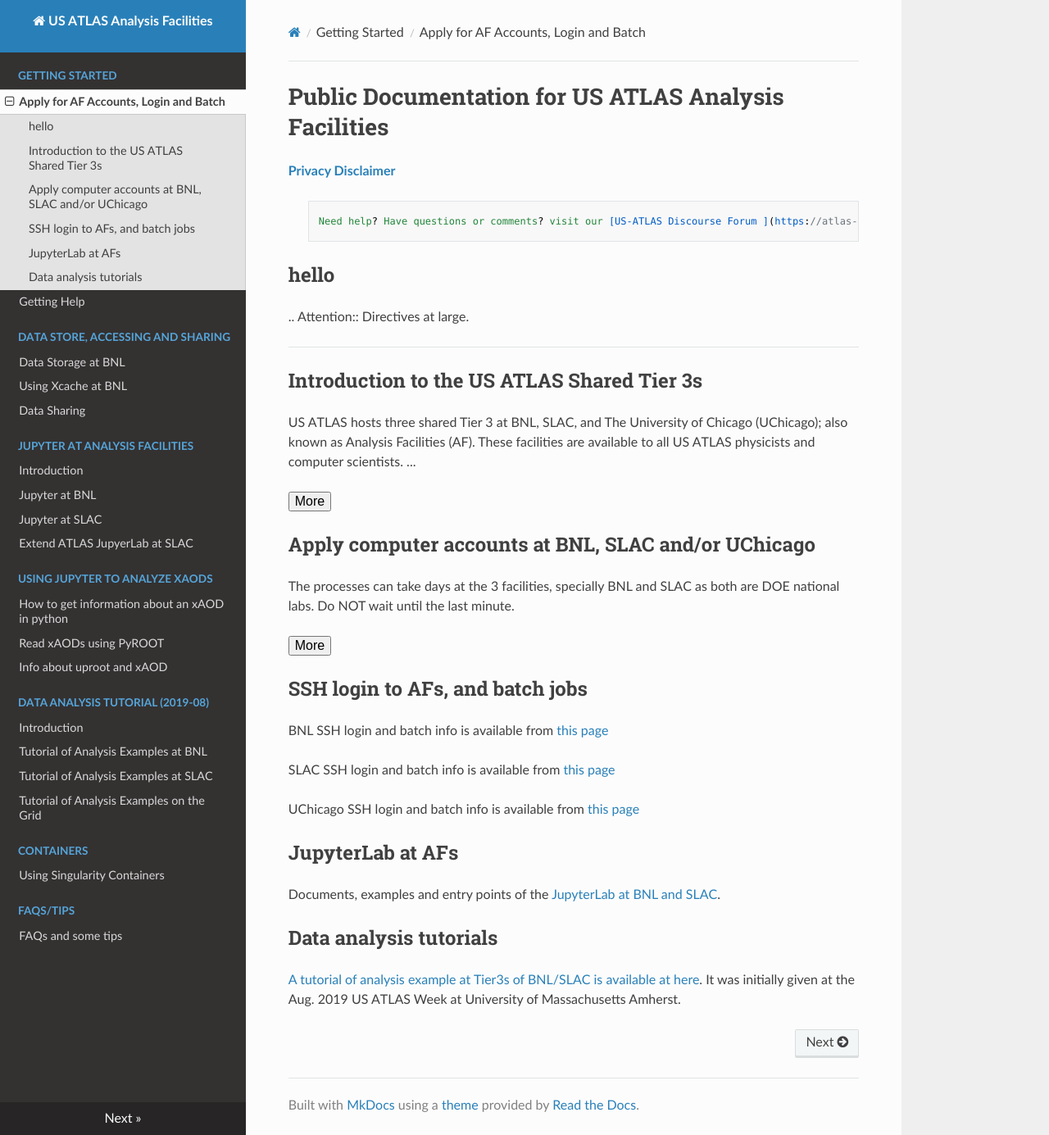
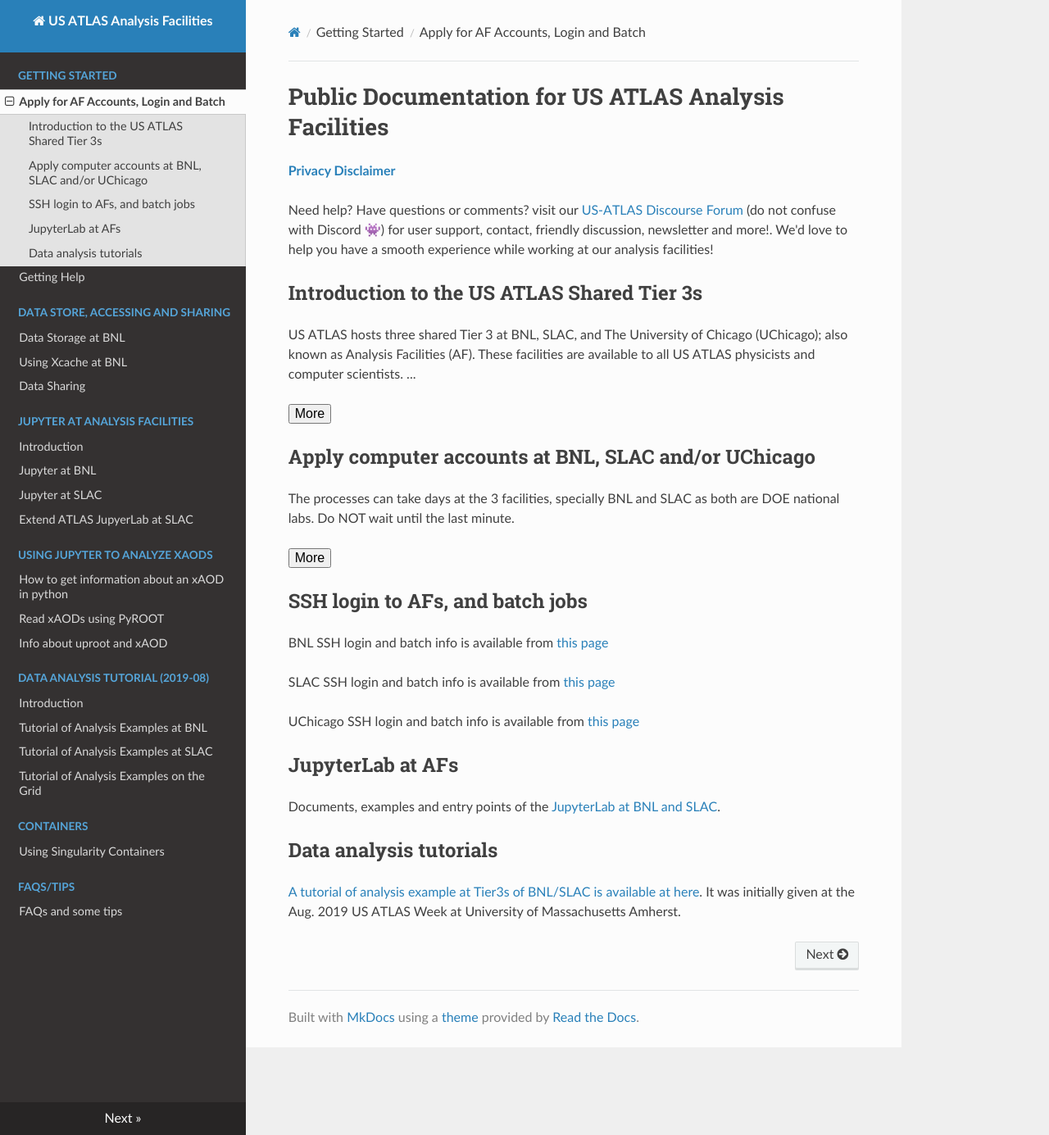
Before and after one commit to usatlas/AFdocs, an MkDocs documentation site: the page built from tier3docs/README.md, in a window 1280 px wide and 1385 px high. Shown: the whole window at 82% size. Built offline with MkDocs 1.6.1, drawn with Linux system fonts in a browser that asks for light colours; nearby versions of some CDN libraries.

Commit message:
Update README.md

```diff
--- a/tier3docs/README.md
+++ b/tier3docs/README.md
@@ -9,13 +9,9 @@
 
 <b>[Privacy Disclaimer](privacyDisclaimer)</b>
 
->     Need help? Have questions or comments? visit our [US-ATLAS Discourse Forum ](https://atlas-talk.sdcc.bnl.gov/) (do not confuse with Discord 👾) for user support, contact, friendly discussion, newsletter and more!. We'd love to help you have a smooth experience while working at our analysis facilities!
+Need help? Have questions or comments? visit our [US-ATLAS Discourse Forum ](https://atlas-talk.sdcc.bnl.gov/) (do not confuse with Discord 👾) for user support, contact, friendly discussion, newsletter and more!. We'd love to help you have a smooth experience while working at our analysis facilities!
 
-hello
------------
-.. Attention::
-Directives at large.
------------
+
 
 ## Introduction to the US ATLAS Shared Tier 3s
 US ATLAS hosts three shared Tier 3 at BNL, SLAC, and The University of Chicago (UChicago); also known as Analysis Facilities (AF). These
```
